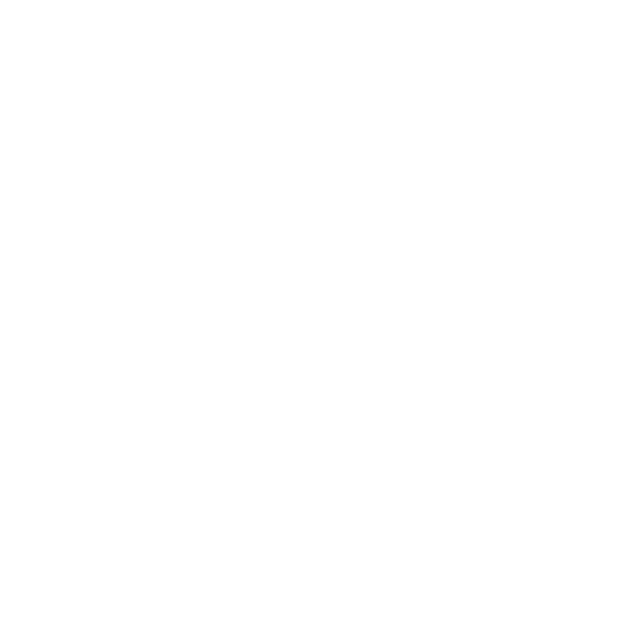
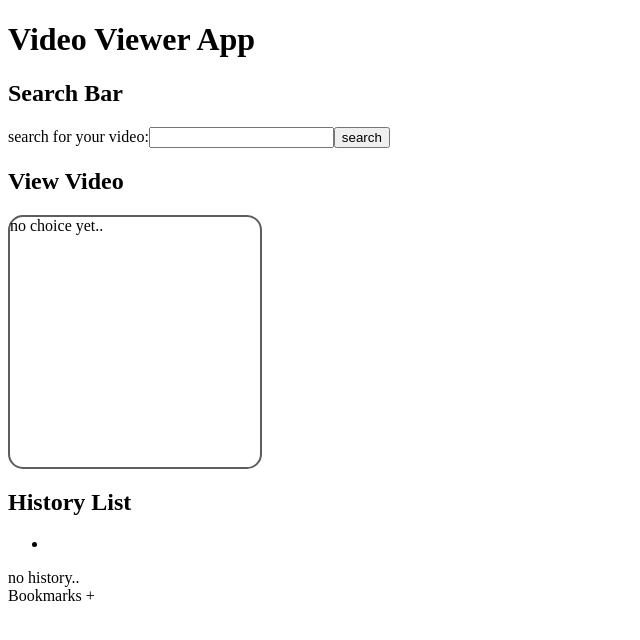
Before and after one commit to Julien-Brcht-Rndlt/video-viewer-angular-app, an Angular app: page / in a window 1280 px wide. Shown: the top 640 px of the page, without its empty margins (0-640 px from the left). Built offline with nearby package versions, Linux system fonts and the light colour scheme.

Commit message:
adding some bindings to search-bar component

```diff
--- a/src/app/app.component.html
+++ b/src/app/app.component.html
@@ -1,5 +1,5 @@
 <h1>{{ title }}</h1>
 <searchBar></searchBar>
-<videoView></viHeoView>
+<videoView></videoView>
 <History></History>
 <Bookmarks></Bookmarks>
--- a/src/app/search-bar/search-bar.component.html
+++ b/src/app/search-bar/search-bar.component.html
@@ -1,5 +1,6 @@
 <h2>{{ title }}</h2>
 <div>
   <label for="search">{{ label }}</label>
-  <input id="search" type="text" value="" />
+  <input id="search" type="text" [(ngModel)]="url" />
+  <button (click)="search()">search</button>
 </div>
--- a/src/app/search-bar/search-bar.component.ts
+++ b/src/app/search-bar/search-bar.component.ts
@@ -8,9 +8,13 @@ import { Component, OnInit } from '@angular/core';
 export class SearchBarComponent implements OnInit {
   title: string = 'Search Bar';
   label: string = 'search for your video:';
-  url: string = '';
+  url = '';
 
   constructor() {}
 
   ngOnInit(): void {}
+
+  search(): void {
+    console.log(`search video ${this.url} to display`);
+  }
 }
--- a/src/app/video-view/video-view.component.css
+++ b/src/app/video-view/video-view.component.css
@@ -2,5 +2,5 @@
   height: 250px;
   width: 250px;
   border: 2px solid #5d5d5d;
-  border-radius: 50%;
+  border-radius: 15px;
 }
```
Also changed, not shown: src/app/app.module.ts (+6 -7 lines).
